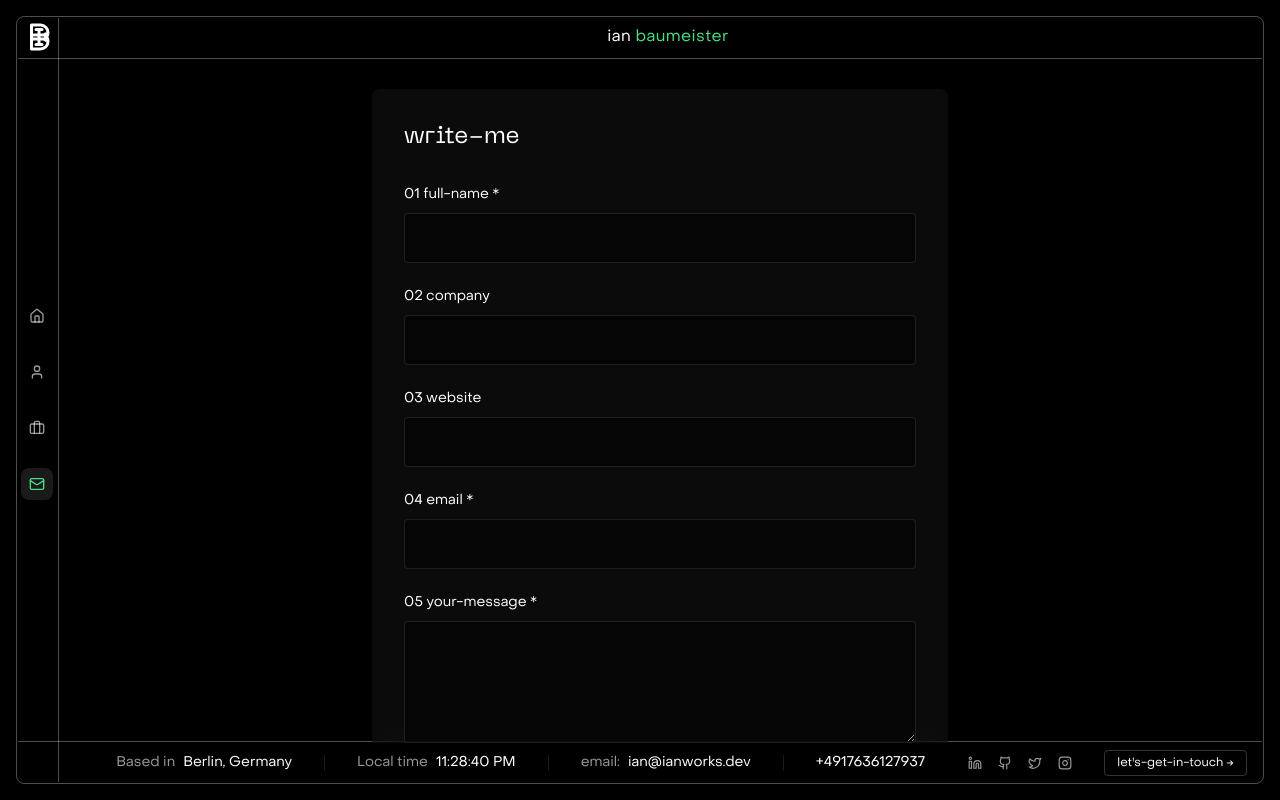
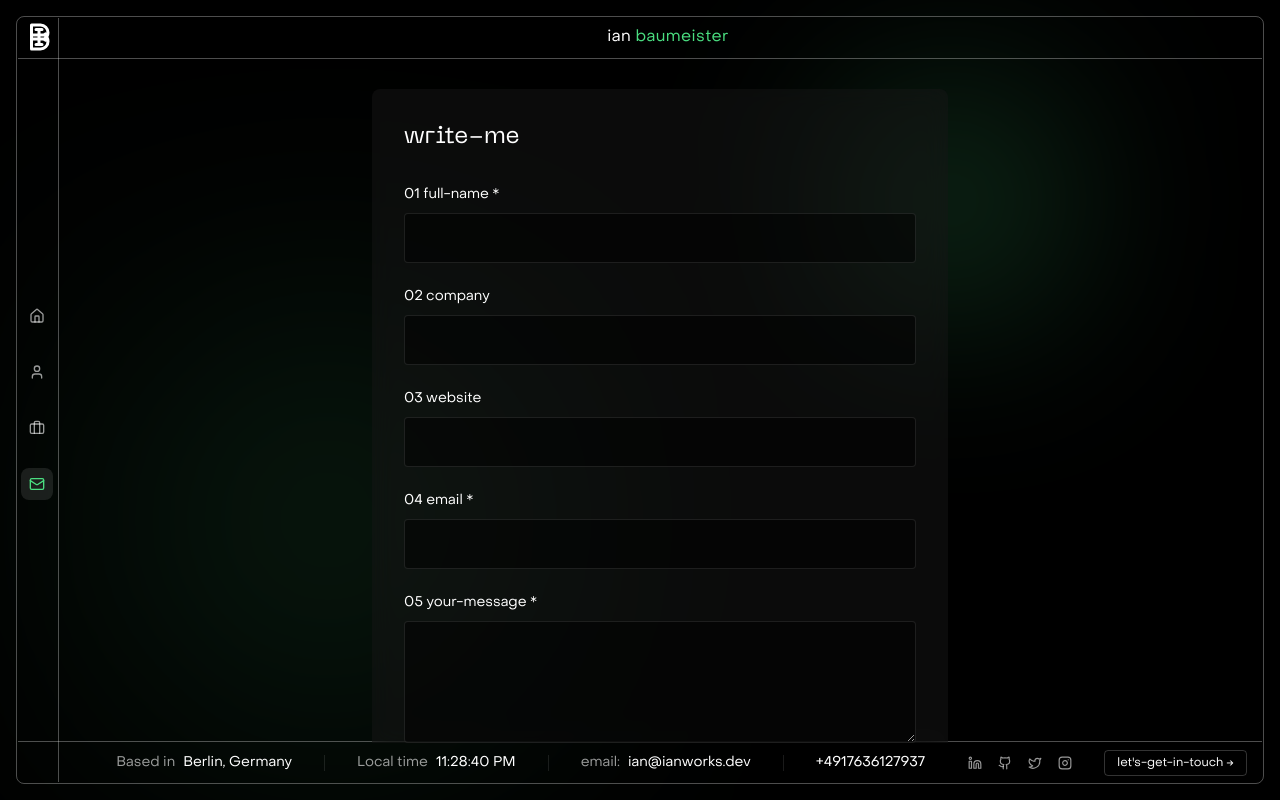
Before and after one commit to ibxibx/portfolio-react, a React (Create React App) app: page /contact in a window 1280 px wide. Built offline with nearby package versions, Linux system fonts and the light colour scheme.

Commit message:
Spotlight positioning adjustment

```diff
--- a/src/components/Spotlight.jsx
+++ b/src/components/Spotlight.jsx
@@ -1,19 +1,26 @@
 import React, { useEffect, useRef } from "react";
 import { motion } from "framer-motion";
 
-const Spotlight = () => {
+const Spotlight = ({ position = "top-right" }) => {
   const spotlightRef = useRef(null);
 
   useEffect(() => {
     if (spotlightRef.current) {
       spotlightRef.current.style.transform =
-        "translate3d(0px, 0px, 0px) scale(0.5, 0.5)";
+        position === "top-right"
+          ? "translate3d(0px, 0px, 0px) scale(0.5, 0.5)"
+          : "translate3d(0px, 0px, 0px) scale(0.7, 0.7)";
     }
-  }, []);
+  }, [position]);
+
+  const positionClasses =
+    position === "top-right"
+      ? "right-[10%] top-[10%] spotlight-top"
+      : "left-[10%] bottom-[10%] spotlight-bottom";
 
   return (
     <motion.div
-      className="fixed z-[0] aspect-square w-full sm:w-3/4 md:w-10/12 lg:w-1/3 xl:min-h-[50%] xl:w-auto xl:min-w-[30%] -right-1/2 -top-8 sm:-right-1/4 sm:-top-20 lg:right-0 lg:top-0 spotlight-top pointer-events-none"
+      className={`fixed z-[0] aspect-square w-full sm:w-3/4 md:w-10/12 lg:w-1/3 xl:min-h-[50%] xl:w-auto xl:min-w-[30%] ${positionClasses} pointer-events-none`}
       data-gsap="spotlight-box"
       initial={{ y: "0%" }}
       animate={{ y: "-0.0165%" }}
@@ -21,13 +28,13 @@ const Spotlight = () => {
         translate: "none",
         rotate: "none",
         scale: "none",
-        bottom: "unset",
-        top: "0.0165%",
+        bottom: position === "top-right" ? "unset" : undefined,
+        top: position === "top-right" ? "0.0165%" : undefined,
       }}
     >
       <motion.div
         ref={spotlightRef}
-        className="size-full rounded-full bg-primary/30 blur-[100px] transition [transform:translate3d(0,0,0)] md:blur-[150px] lg:blur-[100px] xl:blur-[200px]"
+        className="size-full rounded-full bg-[#4ADE80]/30 blur-[100px] transition [transform:translate3d(0,0,0)] md:blur-[150px] lg:blur-[100px] xl:blur-[200px]"
         data-gsap="spotlight"
         initial={{ scale: 1 }}
         animate={{ scale: 1 }}
--- a/src/components/layout/Layout.jsx
+++ b/src/components/layout/Layout.jsx
@@ -1,5 +1,6 @@
 import React from "react";
-import { Link, useLocation } from "react-router-dom";
+import { Link, useLocation, useNavigate } from "react-router-dom";
+import Spotlight from "../Spotlight";
 import {
   Home,
   User,
@@ -14,9 +15,16 @@ import LogoMonogram from "./LogoMonogram";
 
 const Layout = ({ children, isLoading }) => {
   const location = useLocation();
+  const navigate = useNavigate();
+
+  const handleContactClick = () => {
+    navigate("/contact");
+  };
 
   return (
     <div className="p-4 h-screen bg-black flex items-stretch overflow-hidden">
+      <Spotlight position="top-right" />
+      <Spotlight position="bottom-left" />
       <div className="relative w-full min-w-[320px]">
         {/* Main outer frame - thinner lines */}
         <div
@@ -185,7 +193,10 @@ const Layout = ({ children, isLoading }) => {
                 >
                   <Instagram size={14} />
                 </a>
-                <button className="ml-4 px-3 py-1 border border-white/20 rounded text-xs hover:bg-white/10 transition-colors duration-200">
+                <button
+                  onClick={handleContactClick}
+                  className="ml-4 px-3 py-1 border border-white/20 rounded text-xs hover:bg-white/10 transition-colors duration-200"
+                >
                   let's-get-in-touch →
                 </button>
               </div>
```
